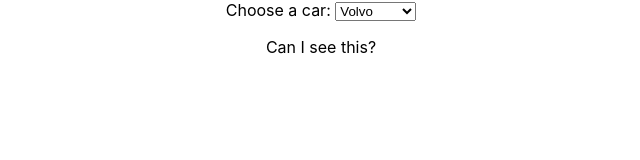
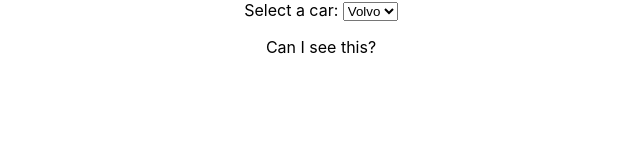
Before and after one commit to drbr/number-fractals, a React (Create React App) app: page / in a window 1280 px wide. Shown: the top 160 px of the page, without its empty margins (319-959 px from the left). Built offline with nearby package versions, Linux system fonts and the light colour scheme.

Commit message:
Add a dropdown component

```diff
--- a/src/App.tsx
+++ b/src/App.tsx
@@ -1,18 +1,53 @@
 import React from "react";
 import "./App.css";
+import { generateUniqueId } from "./utils/generateId";
 
 export function App() {
   return (
     <div className="App">
-      <label id="carsLabel">Choose a car: </label>
-      <select name="cars" id="cars" aria-labelledby="carsLabel">
-        <option value="volvo">Volvo</option>
-        <option value="saab">Saab</option>
-        <option value="mercedes">Mercedes</option>
-        <option value="audi">Audi</option>
-      </select>
+      <Dropdown items={CarsItems} label="Select a car: " />
 
       <p>Can I see this?</p>
     </div>
   );
 }
+
+const CarsItems: DropdownProps["items"] = [
+  {
+    value: "volvo",
+    name: "Volvo",
+  },
+  {
+    value: "audi",
+    name: "Audi",
+  },
+  {
+    value: "ford",
+    name: "Ford",
+  },
+];
+
+export type DropdownProps = {
+  label: string;
+  items: ReadonlyArray<{
+    value: string;
+    name: string;
+  }>;
+};
+
+export function Dropdown(props: DropdownProps) {
+  const uniqueId = React.useMemo(() => generateUniqueId(), []);
+
+  return (
+    <div>
+      <label id={uniqueId + "-label"}>{props.label}</label>
+      <select id={uniqueId} aria-labelledby={uniqueId + "-label"}>
+        {props.items.map((item) => (
+          <option value={item.value} key={item.value}>
+            {item.name}
+          </option>
+        ))}
+      </select>
+    </div>
+  );
+}
--- /dev/null
+++ b/src/utils/generateId.tsx
@@ -0,0 +1,5 @@
+let nextId = 0;
+
+export function generateUniqueId() {
+  return '' + nextId++;
+}
```
